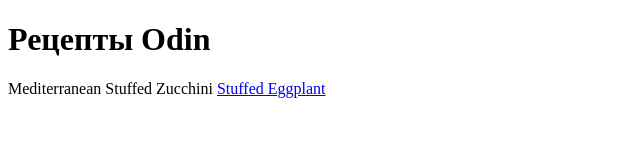
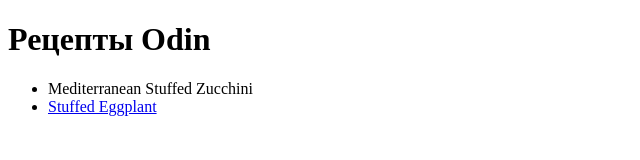
Before and after one commit to posolwar/odin-recipes, a plain HTML site: page index.html in a window 1280 px wide. Shown: the whole page, without its empty margins (0-640 px from the left). Drawn offline with Linux system fonts and the light colour scheme.

Commit message:
Правка списка рецептов

```diff
--- a/index.html
+++ b/index.html
@@ -7,7 +7,9 @@
 </head>
 <body>
     <h1>Рецепты Odin</h1>
-    <a html="./recipes/mediterranean_stuffed_zucchini.html">Mediterranean Stuffed Zucchini</a>
-    <a href="./recipes/stuffed_eggplant.html">Stuffed Eggplant</a>
+    <ul>
+    <li><a html="./recipes/mediterranean_stuffed_zucchini.html">Mediterranean Stuffed Zucchini</a></li>
+    <li><a href="./recipes/stuffed_eggplant.html">Stuffed Eggplant</a></li>
+</ul>
 </body>
 </html>
```
